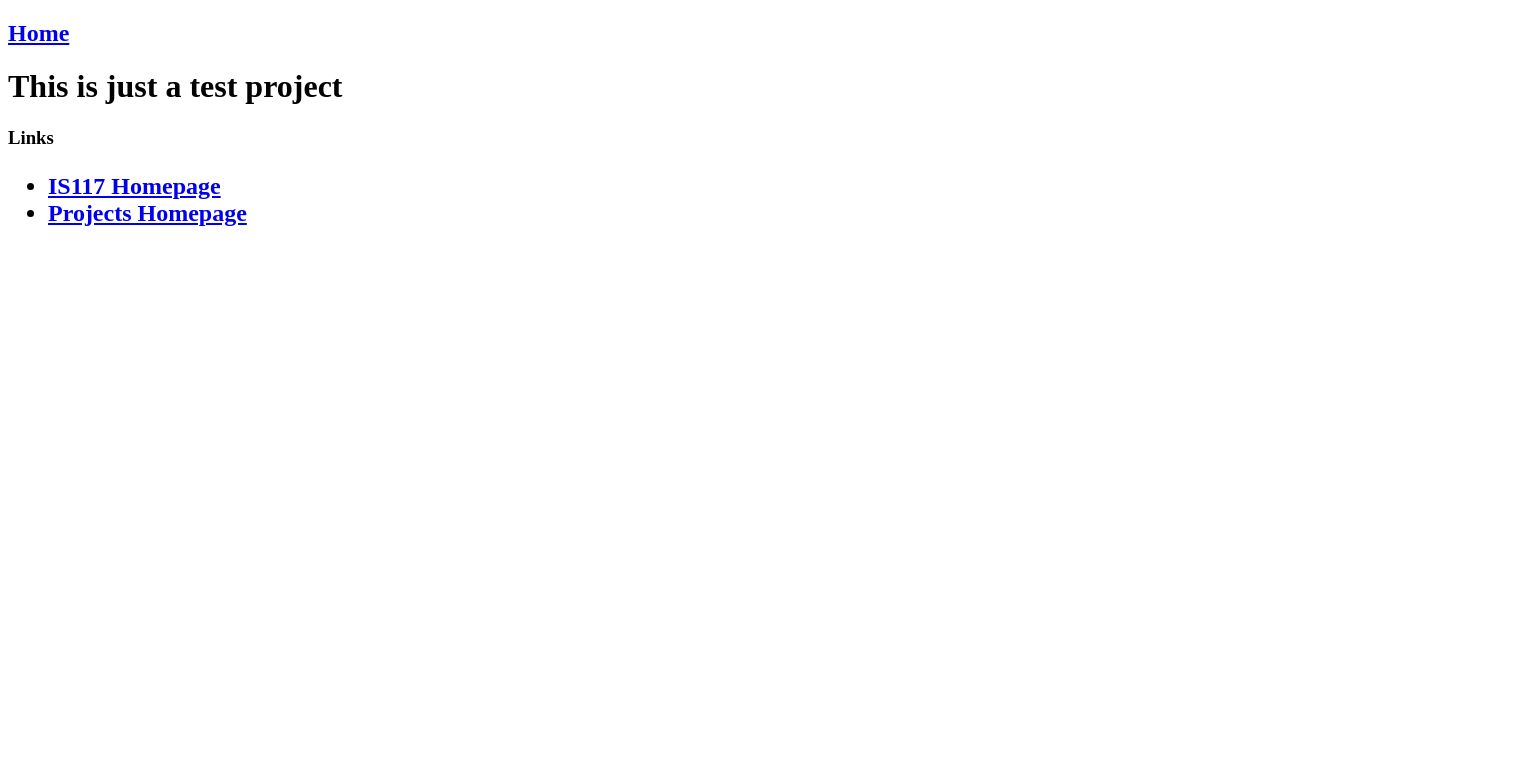
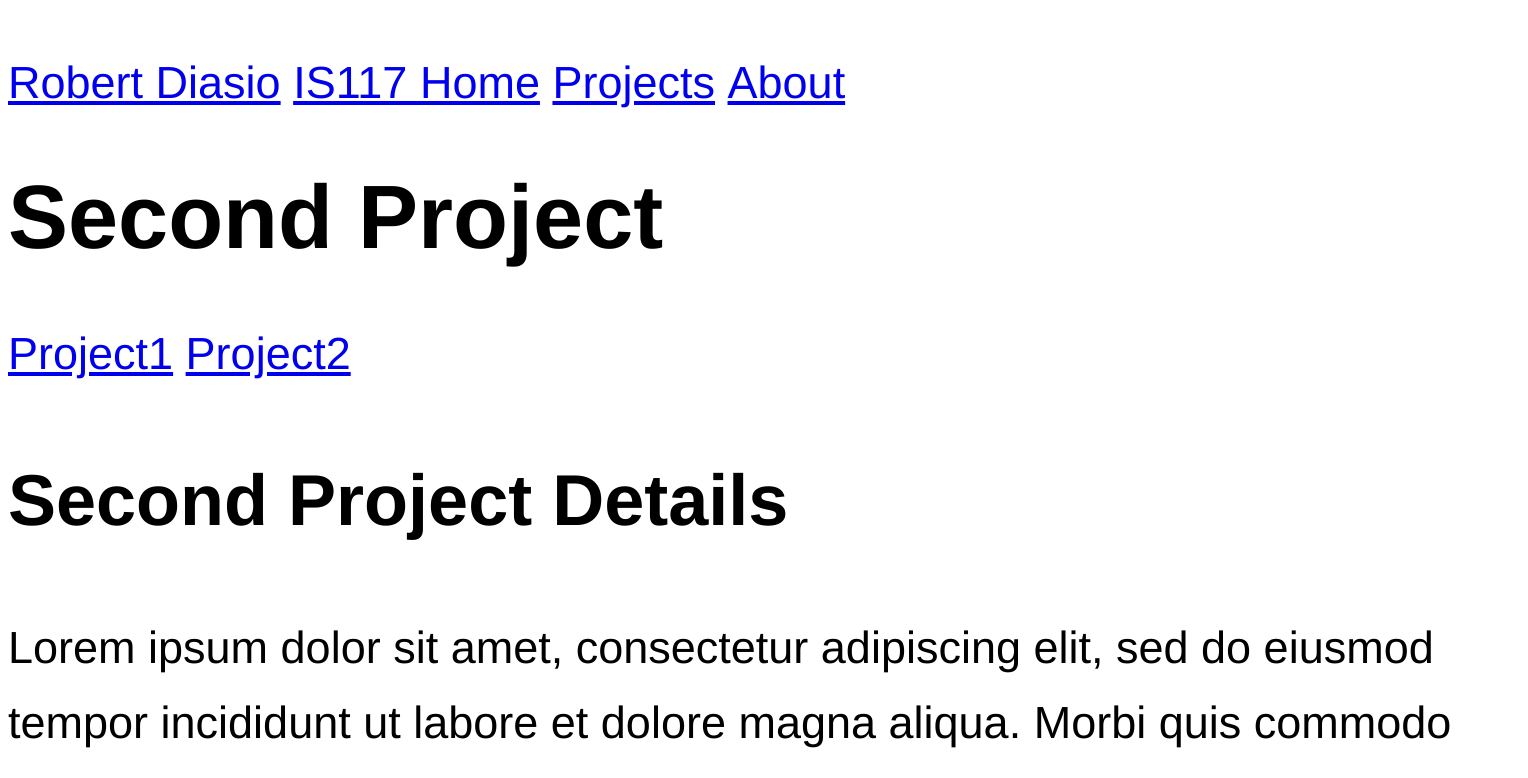
Before and after one commit to rdd43/IS117, a plain HTML site: page Projects/project2.html in a window 1280 px wide. Shown: the top 778 px of the page, 1528 px wide, since content can reach past the window. Drawn offline with Linux system fonts and the light colour scheme.

Commit message:
Fixed the Links between pages

```diff
--- a/Projects/project2.html
+++ b/Projects/project2.html
@@ -2,18 +2,46 @@
 <html lang="en">
 <head>
     <meta charset="UTF-8">
-    <title>Proj2</title>
-    <h2><a href="../../">Home</a></h2>
-    <h1>This is just a test project</h1>
-
-    <h3>Links</h3>
-    <h2><ul>
-        <li><a href="../index.html">IS117 Homepage</a></li>
-        <li><a href="index.html">Projects Homepage</a></li>
-    </ul></h2>
+    <title>project2</title>
+    <link rel="stylesheet" type="text/css" href="../css/style.css">
 
 </head>
 <body>
+<div id="wrapper">
+    <header>
 
+        <menu>
+            <li><a href="../../">Robert Diasio</a></li>
+            <li><a href="../">IS117 Home</a></li>
+            <li><a href="index.html">Projects</a></li>
+            <li><a href="../about.html">About</a></li>
+        </menu>
+        <h1>Second Project</h1>
+
+        <menu>
+            <li><a href="project1.html">Project1</a></li>
+            <li><a href="project2.html">Project2</a></li>
+        </menu>
+    </header>
+
+    <main>
+        <h3>Second Project Details</h3>
+        <p>
+            Lorem ipsum dolor sit amet, consectetur adipiscing elit, sed do eiusmod tempor incididunt ut labore et
+            dolore magna aliqua. Morbi quis commodo odio aenean sed. Netus et malesuada fames ac turpis. Feugiat pretium
+            nibh ipsum consequat. Amet purus gravida quis blandit turpis cursus in. Id diam maecenas ultricies mi eget
+            mauris pharetra. Turpis egestas integer eget aliquet nibh. Dignissim suspendisse in est ante in nibh mauris
+            cursus. Ac auctor augue mauris augue neque gravida. Praesent elementum facilisis leo vel fringilla est.
+            Commodo viverra maecenas accumsan lacus vel facilisis. Ac odio tempor orci dapibus. Lorem ipsum dolor sit
+            amet. Sed adipiscing diam donec adipiscing. Non odio euismod lacinia at quis risus sed vulputate. Eu
+            volutpat odio facilisis mauris sit amet massa.
+        </p>
+    </main>
+
+    <footer>
+        <small>&copy; copyright Nonexistant 2020 Robert Diasio </small>
+    </footer>
+
+</div>
 </body>
 </html>
```
Also changed, not shown: Projects/index.html (+34 -8 lines), Projects/project1.html (+37 -9 lines).
